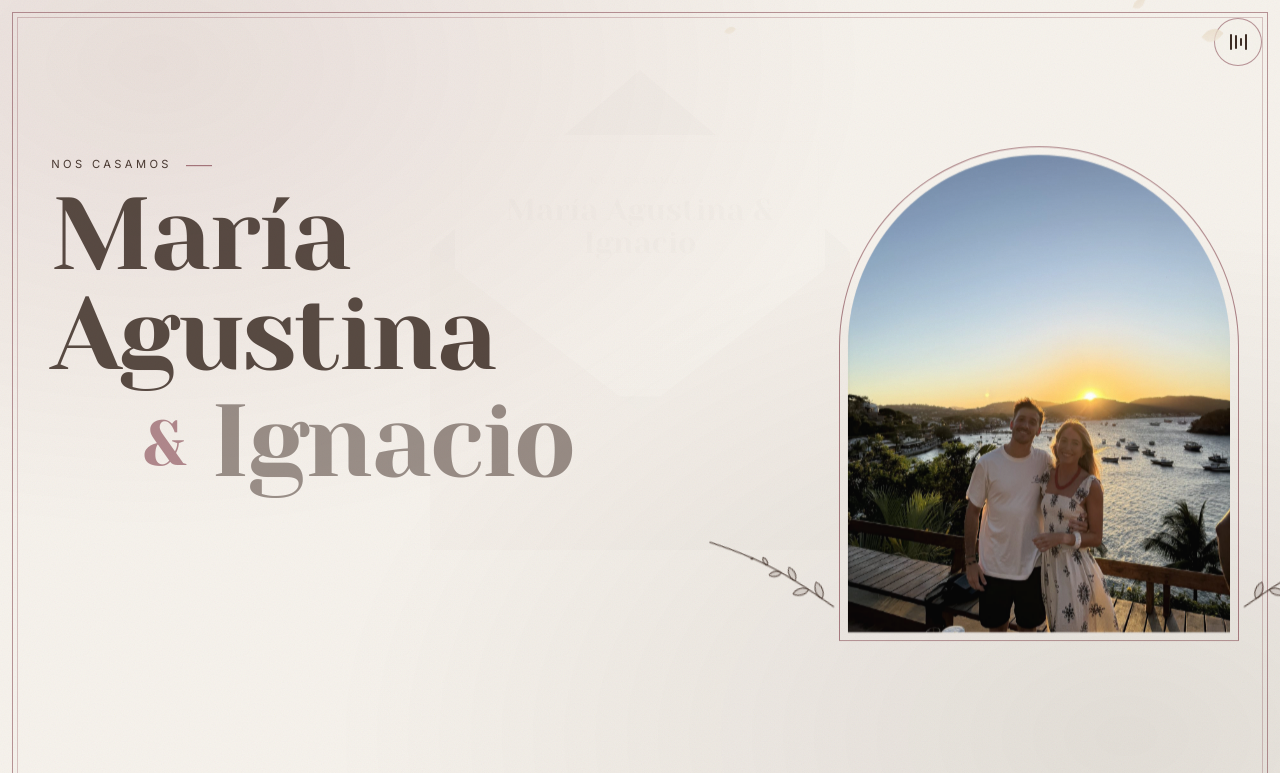
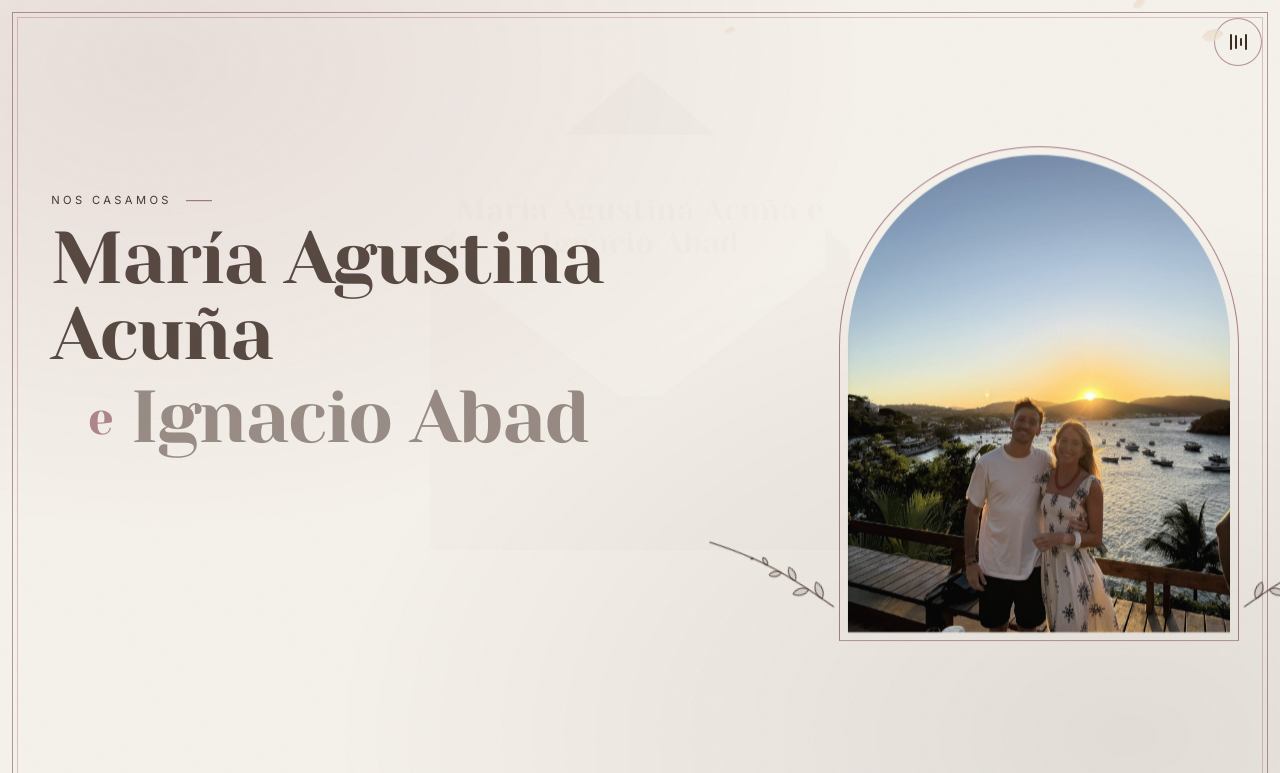
Before and after one commit to solmelocchi/agusypancu, a plain HTML site: page index.html in a window 1280 px wide. Both pictures are taken after a click on the button "Abrir la invitación". Shown: the top 773 px of the page. Drawn offline with Linux system fonts and the light colour scheme.

Commit message:
Portada con los nombres completos: María Agustina Acuña e Ignacio Abad
Co-Authored-By: Claude Opus 5.5 <noreply@anthropic.com>

```diff
--- a/css/style.css
+++ b/css/style.css
@@ -1278,3 +1278,7 @@ a:focus-visible, button:focus-visible, input:focus-visible, select:focus-visible
   border-radius: 50%;
   background: var(--color-accent);
 }
+
+/* Nombres largos (con apellidos) en la portada */
+.hero-names.nombres-largos { font-size: clamp(2.3rem, 10.5vw, 4.6rem); line-height: 1.04; }
+.hero-names.nombres-largos .hero-name-2 { padding-left: .5em; }
--- a/index.html
+++ b/index.html
@@ -3,7 +3,7 @@
 <head>
 <meta charset="UTF-8">
 <meta name="viewport" content="width=device-width, initial-scale=1.0, viewport-fit=cover">
-<title id="page-title">María Agustina & Ignacio</title>
+<title id="page-title">María Agustina Acuña e Ignacio Abad</title>
 <meta name="description" id="meta-description" content="">
 <meta name="theme-color" content="#F6F2EC">
 
@@ -42,7 +42,7 @@
     <div class="env-back"></div>
     <div class="env-letter">
       <span class="env-letter-eyebrow">Nos casamos</span>
-      <span class="env-letter-names" id="env-names">María Agustina &amp; Ignacio</span>
+      <span class="env-letter-names" id="env-names">María Agustina Acuña e Ignacio Abad</span>
       <span class="env-letter-date" id="env-date"></span>
     </div>
     <div class="env-pocket"></div>
@@ -78,8 +78,8 @@
   <div class="hero-text">
     <p class="eyebrow fade-in" style="--d:.35s">Nos casamos</p>
     <h1 class="hero-names">
-      <span class="hero-name fade-in" id="bride-name" style="--d:.5s">María Agustina</span>
-      <span class="hero-name hero-name-2 fade-in" style="--d:.7s"><span class="hero-amp" aria-hidden="true">&amp;</span> <span id="groom-name">Ignacio</span></span>
+      <span class="hero-name fade-in" id="bride-name" style="--d:.5s">María Agustina Acuña</span>
+      <span class="hero-name hero-name-2 fade-in" style="--d:.7s"><span class="hero-amp" aria-hidden="true">e</span> <span id="groom-name">Ignacio Abad</span></span>
     </h1>
     <p class="hero-phrase fade-in" id="hero-phrase" style="--d:.9s"></p>
     <div class="hero-date fade-in" style="--d:1.05s">
--- a/js/config.js
+++ b/js/config.js
@@ -15,7 +15,7 @@ const WEDDING_CONFIG = {
   // (ej. https://agusypancu.com.ar/assets/fotos/portada.jpg)
   // ------------------------------------------------------------
   meta: {
-    pageTitle: "María Agustina & Ignacio · 10 de abril de 2027",
+    pageTitle: "María Agustina Acuña e Ignacio Abad · 10 de abril de 2027",
     description: "Nos casamos y queremos compartir este día con vos. Toda la información de la ceremonia, la fiesta y cómo confirmar tu asistencia.",
     ogImage: "https://agusypancu.com.ar/assets/fotos/portada.jpg",
     url: "https://agusypancu.com.ar/",
@@ -26,8 +26,9 @@ const WEDDING_CONFIG = {
   // PAREJA
   // ------------------------------------------------------------
   couple: {
-    brideName: "María Agustina",
-    groomName: "Ignacio",
+    brideName: "María Agustina Acuña",
+    groomName: "Ignacio Abad",
+    connector: "e", // como lo escribieron: "María Agustina Acuña e Ignacio Abad"
     // Sello del sobre y pie: "I · A", como su logo
     brideInitial: "I",
     groomInitial: "A",
--- a/js/main.js
+++ b/js/main.js
@@ -17,6 +17,7 @@
   const fmtDate = (opts) => capitalize(weddingDate.toLocaleDateString("es-AR", opts));
   const fmtTime = () => weddingDate.toLocaleTimeString("es-AR", { hour: "2-digit", minute: "2-digit", hour12: false });
   const sep = () => (cfg.couple.monogramSeparator || "&");
+  const conector = () => (cfg.couple.connector || "&");
   const sepHtml = () => sep() === "&" ? "&amp;" : sep();
   const initials = () => [
     cfg.couple.brideInitial || cfg.couple.brideName.charAt(0),
@@ -157,7 +158,7 @@
 
     const [a, b] = initials();
     $("#env-seal-mono").innerHTML = `${a}<i>${sepHtml()}</i>${b}`;
-    $("#env-names").textContent = `${c.brideName} & ${c.groomName}`;
+    $("#env-names").textContent = `${c.brideName} ${conector()} ${c.groomName}`;
     $("#env-date").textContent = c.weddingDateLabel || "";
     if (conf.eyebrow) $("#intro-eyebrow").textContent = conf.eyebrow;
     if (conf.hint) $("#intro-hint").textContent = conf.hint;
@@ -188,6 +189,10 @@
     $("#hero-image").alt = `${c.brideName} y ${c.groomName}`;
     $("#bride-name").textContent = c.brideName;
     $("#groom-name").textContent = c.groomName;
+    // Nombres con apellidos: letra más chica para que entren en la portada
+    if ((c.brideName + c.groomName).length > 22) $(".hero-names").classList.add("nombres-largos");
+    const amp = $(".hero-amp");
+    if (amp) amp.textContent = conector();
     $("#hero-phrase").textContent = c.heroPhrase;
 
     // Fecha estilo tarjeta impresa: DOMINGO | 14 | MARZO, y abajo el año y la hora
```
